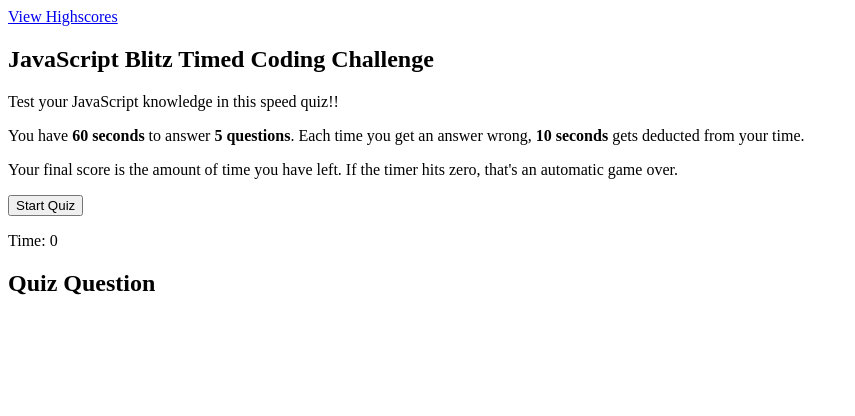
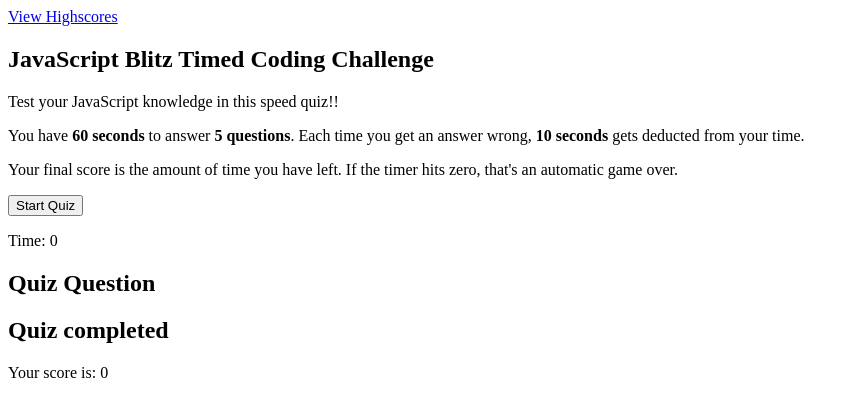
Before and after one commit to ARFreiler/JSBlitz, a plain HTML site: page index.html in a window 1280 px wide. Shown: the whole page, without its empty margins (0-855 px from the left). Drawn offline with Linux system fonts and the light colour scheme.

Commit message:
Created end f quiz sequence and score display.

```diff
--- a/index.html
+++ b/index.html
@@ -33,6 +33,9 @@
         <h1 id="question">Quiz Question</h1>
         <ul id="choices"></ul>
       </section>
+      <section id="end" class="quiz-section hidden">
+        <h1 id="end-title">Quiz completed</h1>
+        <p id="score-text">Your score is: <span id="score">0</span></p>
 
 
 
```
